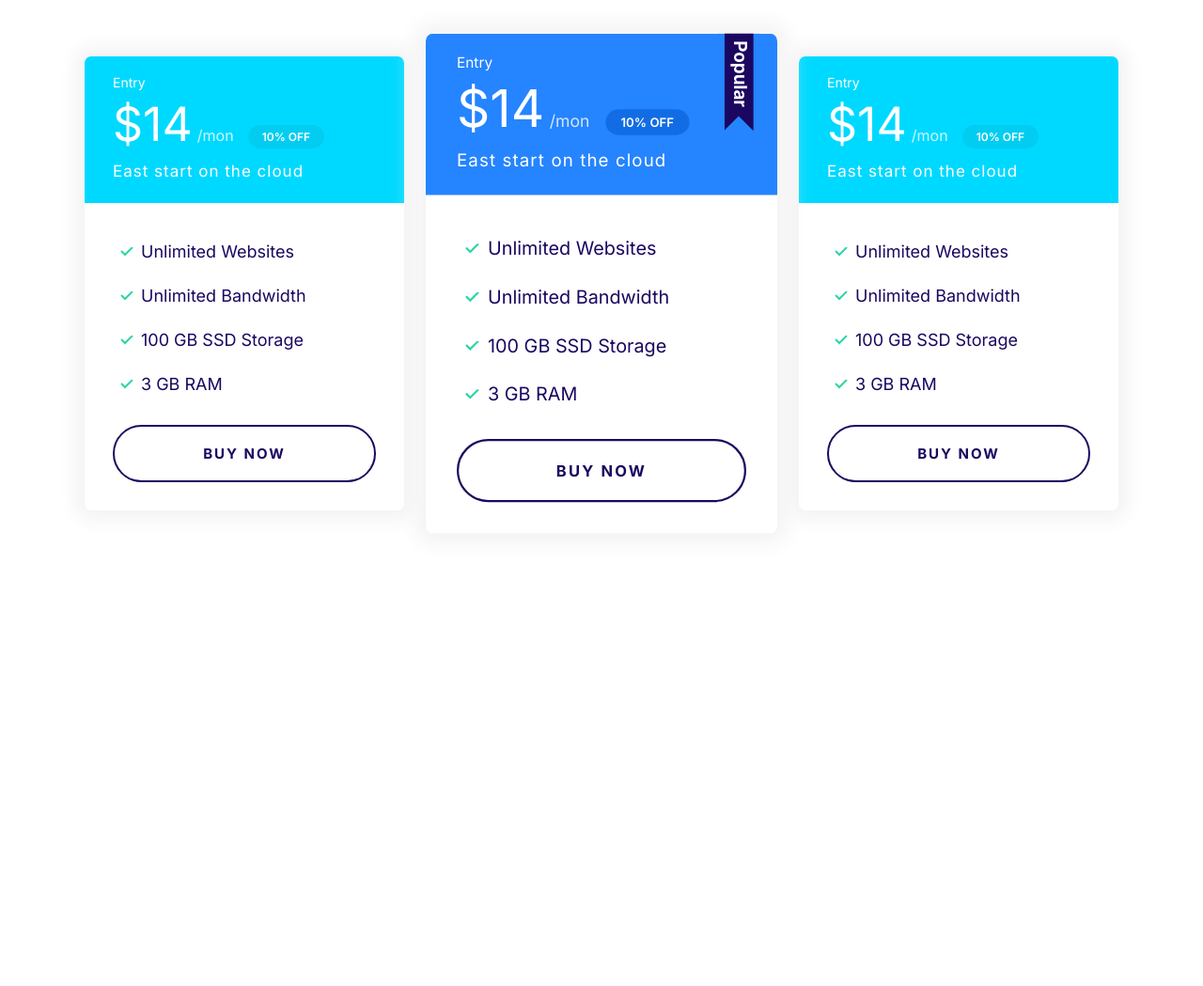
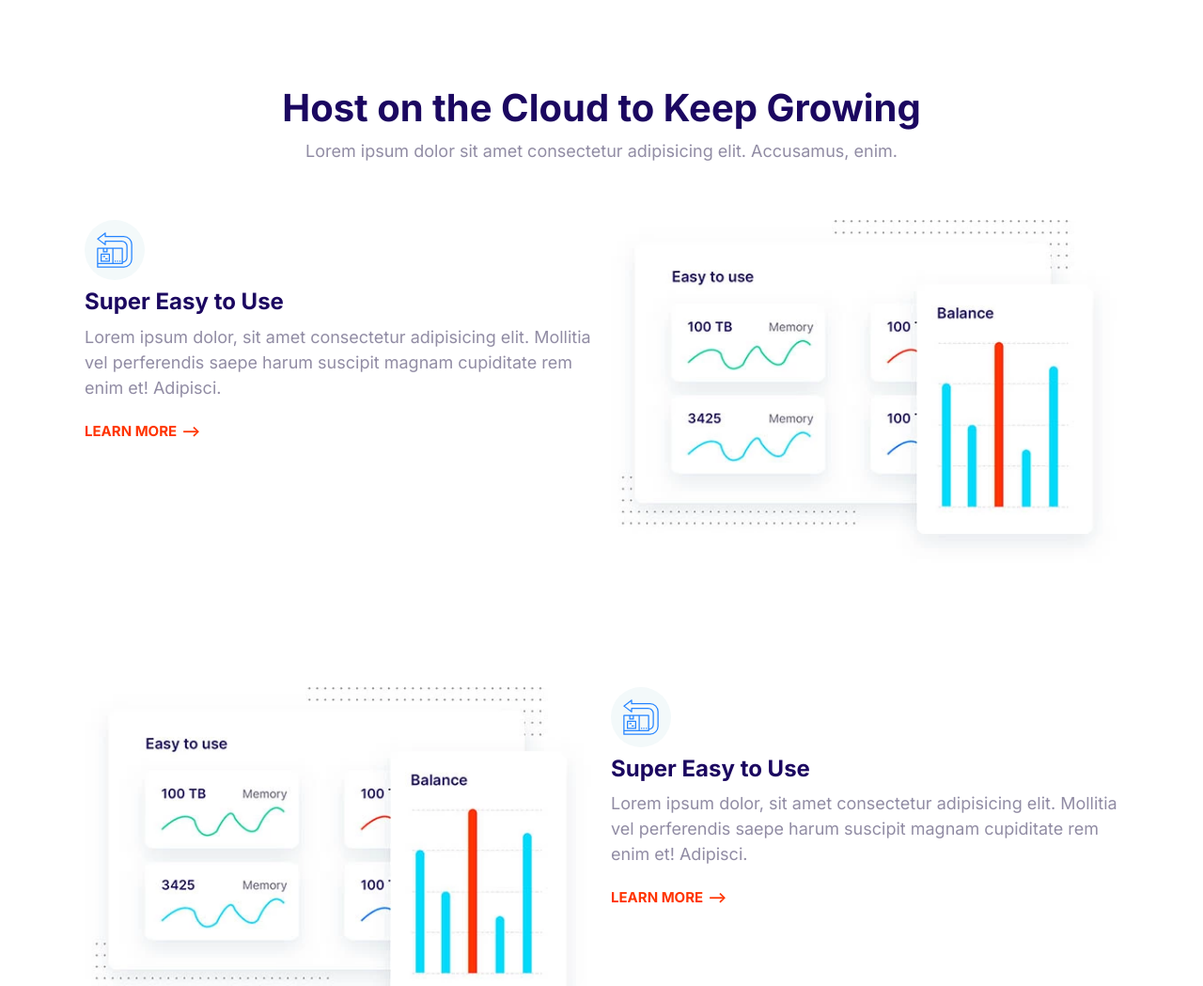
Before and after one commit to annie20/moshify, a plain HTML site: page index.html in a window 1280 px wide. Shown: the top 1049 px of the page at 94% size. Before the commit the page ends 800 px from the top, so only its background shows below. Drawn offline with Linux system fonts and the light colour scheme.

Commit message:
Build the feature block.

```diff
--- a/css/styles.css
+++ b/css/styles.css
@@ -764,3 +764,27 @@ a {
   max-width: 500px;
   margin: 0 auto;
 }
+
+/* Features */
+.feature {
+  gap: 4rem 2rem;
+  margin: 12rem 0;
+}
+
+.feature:first-of-type {
+  margin-top: 6rem;
+}
+
+.feature__heading {
+  margin: 1rem 0;
+}
+
+.feature__image {
+  width: 100%;
+}
+
+@media screen and (min-width: 768px) {
+  .feature:nth-of-type(even) .feature__content {
+    order: 2;
+  }
+}
--- a/index.html
+++ b/index.html
@@ -15,75 +15,122 @@
     <link rel="stylesheet" href="css/styles.css" />
   </head>
   <body>
-    <section class="block container block-plans">
-      <div class="grid grid--1X3">
-        <div class="plan">
-          <div class="card card--secondary">
-            <header class="card__header">
-              <h3 class="plan__name">Entry</h3>
-              <span class="plan__price">$14</span>
-              <span class="plan__billing-cycle">/mon</span>
-              <span class="badge badge--secondary badge--small">10% OFF</span>
-              <span class="plan__description">East start on the cloud</span>
-            </header>
-            <div class="card__body">
-              <ul class="list list--tick">
-                <li class="list__item">Unlimited Websites</li>
-                <li class="list__item">Unlimited Bandwidth</li>
-                <li class="list__item">100 GB SSD Storage</li>
-                <li class="list__item">3 GB RAM</li>
-              </ul>
-              <button type="submit" class="btn btn--outline btn--block">
-                BUY NOW
-              </button>
-            </div>
-          </div>
+    <section class="block container">
+      <header class="block__header">
+        <h2>Host on the Cloud to Keep Growing</h2>
+        <p>
+          Lorem ipsum dolor sit amet consectetur adipisicing elit. Accusamus,
+          enim.
+        </p>
+      </header>
+      <article class="grid grid--1X2 feature">
+        <div class="feature__content">
+          <span class="icon-container">
+            <svg class="icon icon--primary">
+              <use xlink:href="images/sprite.svg#easy"></use>
+            </svg>
+          </span>
+          <h3 class="feature__heading">Super Easy to Use</h3>
+          <p>
+            Lorem ipsum dolor, sit amet consectetur adipisicing elit. Mollitia
+            vel perferendis saepe harum suscipit magnam cupiditate rem enim et!
+            Adipisci.
+          </p>
+          <a href="#" class="link-arrow">Learn More</a>
         </div>
-        <div class="plan plan--popular">
-          <div class="card card--primary">
-            <header class="card__header">
-              <h3 class="plan__name">Entry</h3>
-              <span class="plan__price">$14</span>
-              <span class="plan__billing-cycle">/mon</span>
-              <span class="badge badge--primary badge--small">10% OFF</span>
-              <span class="plan__description">East start on the cloud</span>
-            </header>
-            <div class="card__body">
-              <ul class="list list--tick">
-                <li class="list__item">Unlimited Websites</li>
-                <li class="list__item">Unlimited Bandwidth</li>
-                <li class="list__item">100 GB SSD Storage</li>
-                <li class="list__item">3 GB RAM</li>
-              </ul>
-              <button type="submit" class="btn btn--outline btn--block">
-                BUY NOW
-              </button>
-            </div>
-          </div>
+        <picture>
+          <source
+            type="image/webp"
+            srcset="images/easy.webp 1x, images/easy@2x.webp 2x"
+          />
+          <source
+            type="image/jpg"
+            srcset="images/easy.jpg 1x, images/easy@2x.jpg 2x"
+          />
+          <img class="feature__image" src="images/easy@2x.jpg" alt="" />
+        </picture>
+      </article>
+      <article class="grid grid--1X2 feature">
+        <div class="feature__content">
+          <span class="icon-container">
+            <svg class="icon icon--primary">
+              <use xlink:href="images/sprite.svg#easy"></use>
+            </svg>
+          </span>
+          <h3 class="feature__heading">Super Easy to Use</h3>
+          <p>
+            Lorem ipsum dolor, sit amet consectetur adipisicing elit. Mollitia
+            vel perferendis saepe harum suscipit magnam cupiditate rem enim et!
+            Adipisci.
+          </p>
+          <a href="#" class="link-arrow">Learn More</a>
         </div>
-        <div class="plan">
-          <div class="card card--secondary">
-            <header class="card__header">
-              <h3 class="plan__name">Entry</h3>
-              <span class="plan__price">$14</span>
-              <span class="plan__billing-cycle">/mon</span>
-              <span class="badge badge--secondary badge--small">10% OFF</span>
-              <span class="plan__description">East start on the cloud</span>
-            </header>
-            <div class="card__body">
-              <ul class="list list--tick">
-                <li class="list__item">Unlimited Websites</li>
-                <li class="list__item">Unlimited Bandwidth</li>
-                <li class="list__item">100 GB SSD Storage</li>
-                <li class="list__item">3 GB RAM</li>
-              </ul>
-              <button type="submit" class="btn btn--outline btn--block">
-                BUY NOW
-              </button>
-            </div>
-          </div>
+        <picture>
+          <source
+            type="image/webp"
+            srcset="images/easy.webp 1x, images/easy@2x.webp 2x"
+          />
+          <source
+            type="image/jpg"
+            srcset="images/easy.jpg 1x, images/easy@2x.jpg 2x"
+          />
+          <img class="feature__image" src="images/easy@2x.jpg" alt="" />
+        </picture>
+      </article>
+      <article class="grid grid--1X2 feature">
+        <div class="feature__content">
+          <span class="icon-container">
+            <svg class="icon icon--primary">
+              <use xlink:href="images/sprite.svg#easy"></use>
+            </svg>
+          </span>
+          <h3 class="feature__heading">Super Easy to Use</h3>
+          <p>
+            Lorem ipsum dolor, sit amet consectetur adipisicing elit. Mollitia
+            vel perferendis saepe harum suscipit magnam cupiditate rem enim et!
+            Adipisci.
+          </p>
+          <a href="#" class="link-arrow">Learn More</a>
         </div>
-      </div>
+        <picture>
+          <source
+            type="image/webp"
+            srcset="images/easy.webp 1x, images/easy@2x.webp 2x"
+          />
+          <source
+            type="image/jpg"
+            srcset="images/easy.jpg 1x, images/easy@2x.jpg 2x"
+          />
+          <img class="feature__image" src="images/easy@2x.jpg" alt="" />
+        </picture>
+      </article>
+      <article class="grid grid--1X2 feature">
+        <div class="feature__content">
+          <span class="icon-container">
+            <svg class="icon icon--primary">
+              <use xlink:href="images/sprite.svg#easy"></use>
+            </svg>
+          </span>
+          <h3 class="feature__heading">Super Easy to Use</h3>
+          <p>
+            Lorem ipsum dolor, sit amet consectetur adipisicing elit. Mollitia
+            vel perferendis saepe harum suscipit magnam cupiditate rem enim et!
+            Adipisci.
+          </p>
+          <a href="#" class="link-arrow">Learn More</a>
+        </div>
+        <picture>
+          <source
+            type="image/webp"
+            srcset="images/easy.webp 1x, images/easy@2x.webp 2x"
+          />
+          <source
+            type="image/jpg"
+            srcset="images/easy.jpg 1x, images/easy@2x.jpg 2x"
+          />
+          <img class="feature__image" src="images/easy@2x.jpg" alt="" />
+        </picture>
+      </article>
     </section>
     <script src="js/main.js"></script>
   </body>
```
Also changed, not shown: components/feature-block.html (added, +116 -0 lines), images/easy.jpg (added), images/easy.webp (added), images/easy@2x.jpg (added), images/easy@2x.webp (added).
